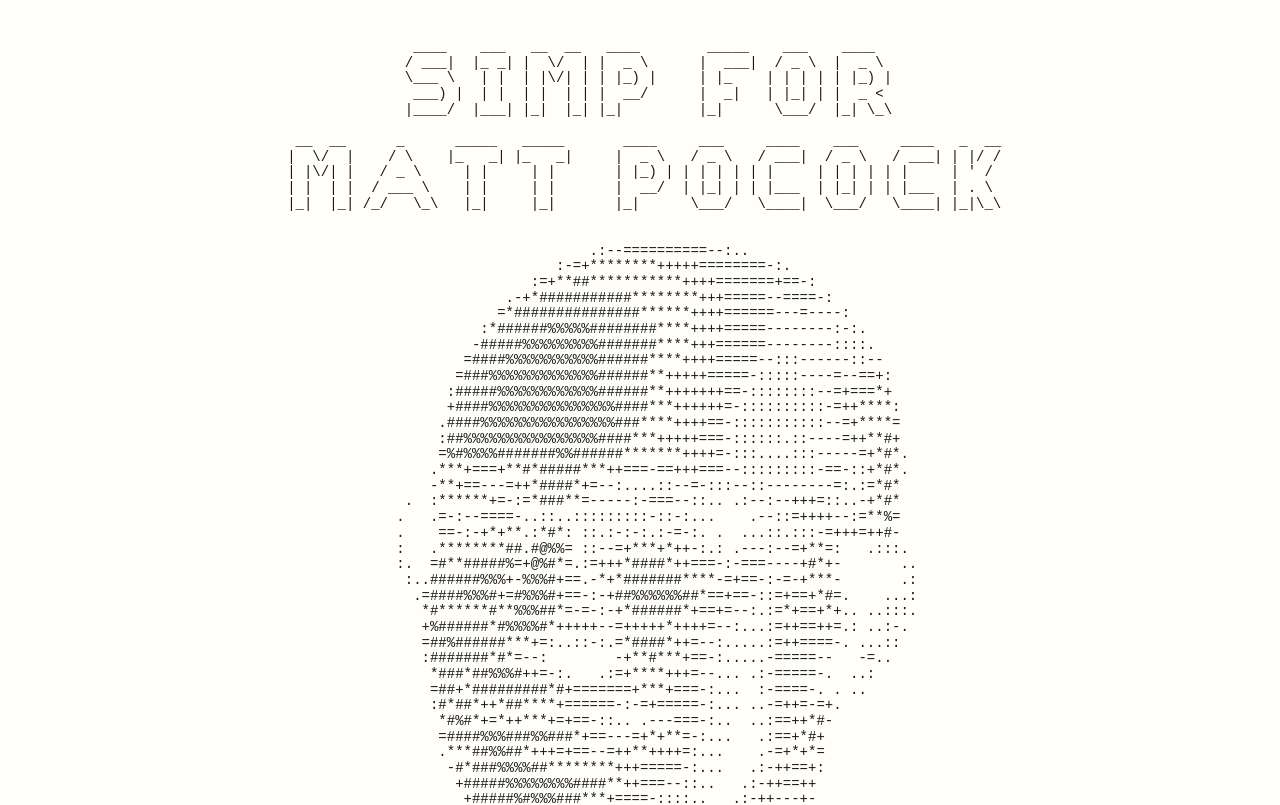
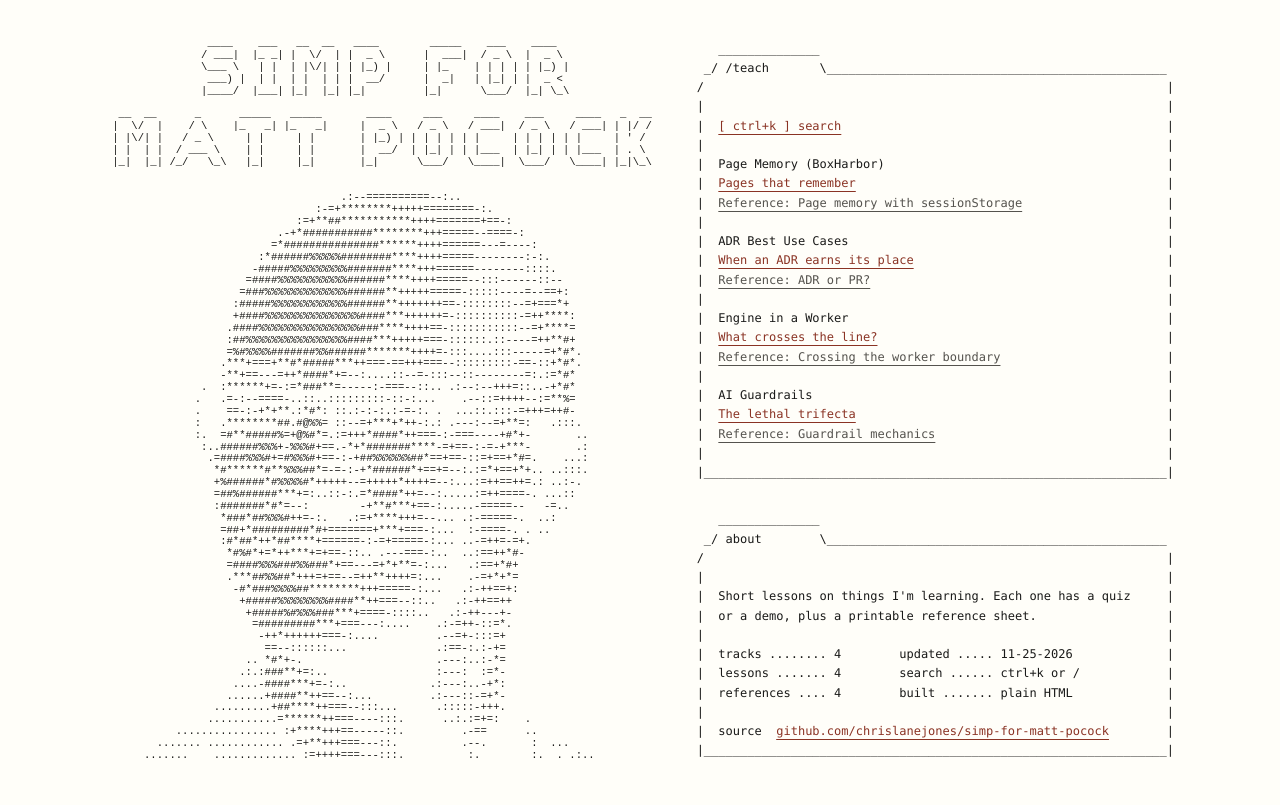
Before and after one commit to chrislanejones/simp-for-matt-pocock, a plain HTML site: page index.html in a window 1280 px wide. Shown: the top 805 px of the page. Drawn offline with Linux system fonts and the light colour scheme.

Commit message:
feat: two-column landing page on large screens, plus an about folder
From 1280px wide, the title and portrait sit on the left and the /teach
folder and a new "about" folder sit on the right. Both columns scale to
the window's height so the page fits on one screen, up to 2560px wide.
Below 1280px the page stacks as before.

Co-Authored-By: Claude Opus 5.5 <noreply@anthropic.com>

```diff
--- a/index.html
+++ b/index.html
@@ -13,7 +13,9 @@
     .ascii { margin: 0 auto 40px; width: fit-content; font-size: min(1.65vw, 14px); line-height: 1.12; white-space: pre; }
     nav { width: fit-content; max-width: 100%; margin: auto; }
     .folder { margin: 0; font-family: inherit; font-size: min(2.2vw, 14px); line-height: 1.8; white-space: pre; }
-    h1 { font: inherit; display: inline; margin: 0; }
+    h1, h2 { font: inherit; display: inline; margin: 0; }
+    .side { display: flex; flex-direction: column; align-items: center; gap: 32px; }
+    .info-wrap { width: fit-content; max-width: 100%; }
     a { color: var(--link); text-underline-offset: 4px; }
     a:hover { text-decoration-thickness: 2px; }
     a:focus-visible { outline: 2px solid currentColor; outline-offset: 2px; }
@@ -23,6 +25,15 @@
     .search-open:focus-visible { outline: 2px solid currentColor; outline-offset: 2px; }
     @media (prefers-color-scheme: dark) {
       :root { --paper: #16161a; --ink: #e8e4db; --muted: #a9a49a; --rule: #33333a; --link: #e08a72; }
+    }
+    /* Large screens: title and portrait on the left, folders on the right. */
+    @media (min-width: 1280px) {
+      main { width: min(100% - 64px, 2200px); min-height: 100vh; margin: 0 auto; padding: 32px 0;
+        display: grid; grid-template-columns: auto auto; justify-content: center; align-items: center; column-gap: clamp(24px, 3.5vw, 120px); }
+      .ascii { margin: 0; font-size: min(0.92vw, calc((100vh - 64px) / 69.5), 20px); }
+      .side { align-items: flex-start; gap: 28px; }
+      nav { margin: 0; }
+      .folder { font-size: max(11px, min(1.02vw, calc((100vh - 72px) / 60.5), 18px)); line-height: 1.6; }
     }
     @media (max-width: 480px) { main { margin-top: 24px; } .ascii { margin-bottom: 32px; } }
   </style>
@@ -94,6 +105,7 @@
            ................ :+****+++==-----::.         .-==      ..
         ....... ............ .=+**+++===---::.          .--.       :  ...
       .......    ............. :=++++===---:::.          :.        :.  . .:..</pre>
+    <div class="side">
     <nav aria-labelledby="teach-heading">
       <div class="folder">   ______________
  _/ <h1 id="teach-heading">/teach</h1>       \_______________________________________________
@@ -119,6 +131,22 @@
 |                                                                |
 |________________________________________________________________|</div>
     </nav>
+    <aside class="info-wrap" aria-labelledby="about-heading">
+      <div class="folder info">   ______________
+ _/ <h2 id="about-heading">about</h2>        \_______________________________________________
+/                                                                |
+|                                                                |
+|  Short lessons on things I'm learning. Each one has a quiz     |
+|  or a demo, plus a printable reference sheet.                  |
+|                                                                |
+|  tracks ........ 4        updated ..... 11-25-2026             |
+|  lessons ....... 4        search ...... ctrl+k or /            |
+|  references .... 4        built ....... plain HTML             |
+|                                                                |
+|  source  <a href="https://github.com/chrislanejones/simp-for-matt-pocock">github.com/chrislanejones/simp-for-matt-pocock</a>        |
+|________________________________________________________________|</div>
+    </aside>
+    </div>
   </main>
 </body>
 </html>
```
